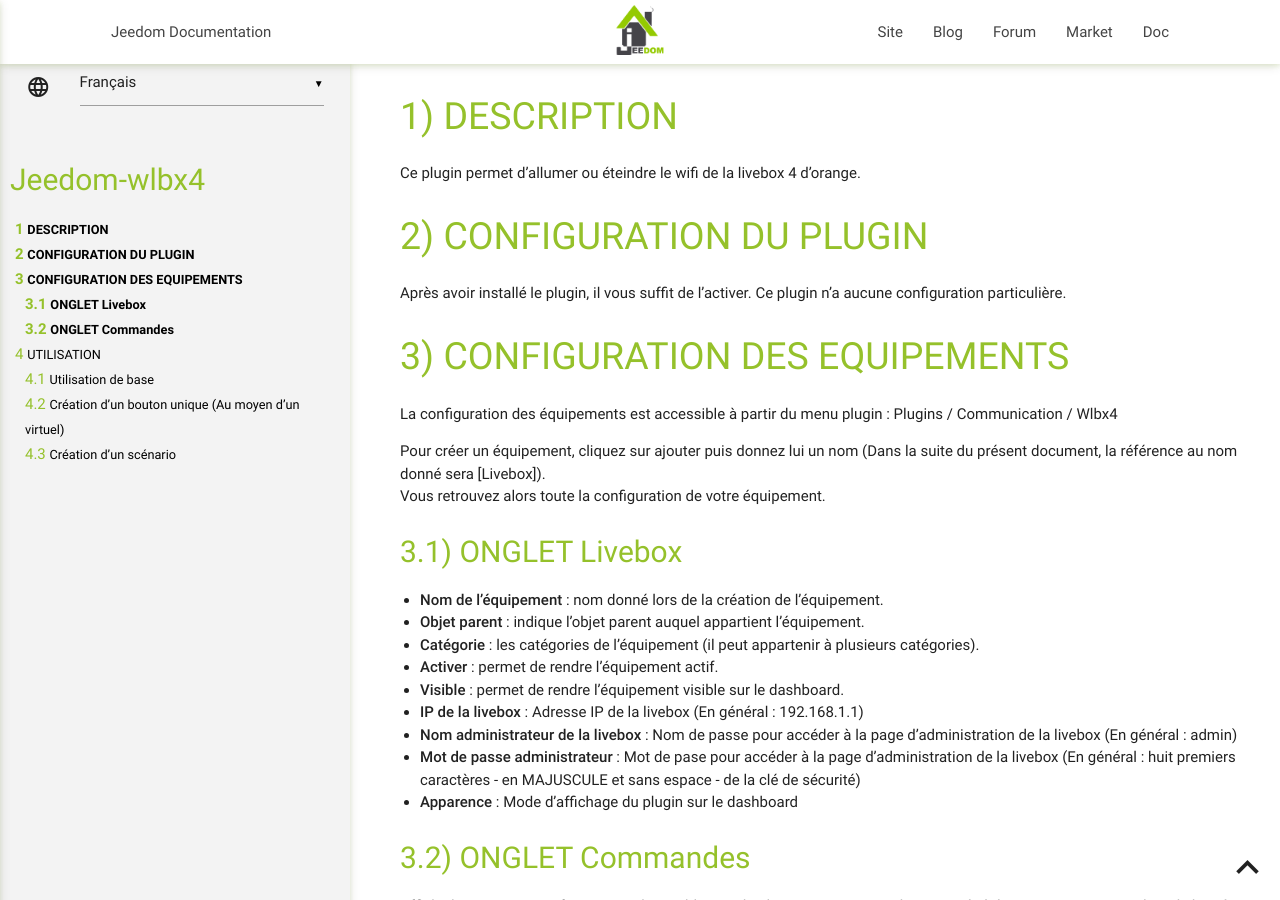
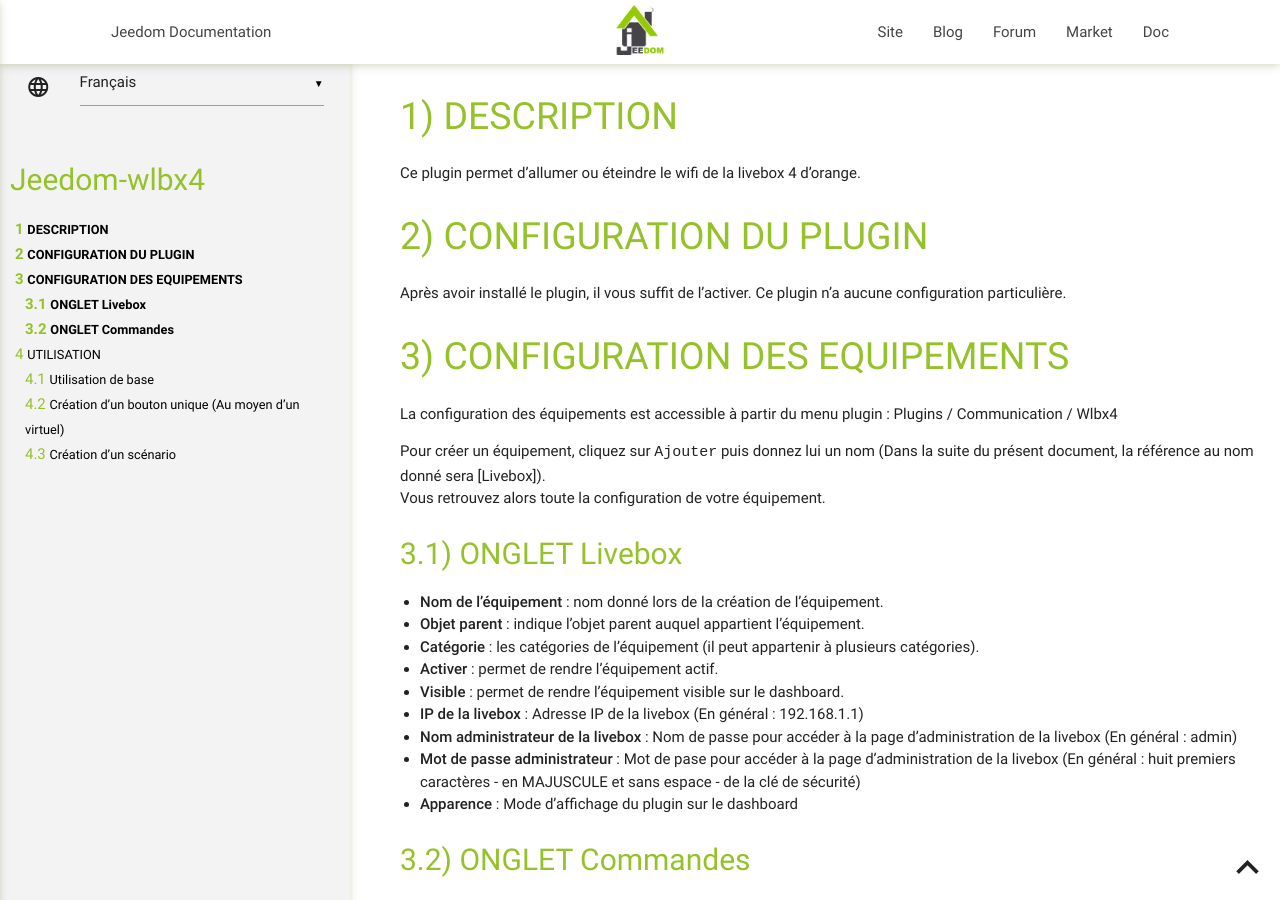
Before and after one commit to pebteam/jeedom-wlbx4, a Jekyll site: the page built from docs/fr_FR/index.md, in a window 1280 px wide and 900 px high. Built offline with Jekyll 4.4.1, drawn with Linux system fonts in a browser that asks for light colours; our own code applies the rules of GitHub Pages for plain Markdown files.

Commit message:
Add files via upload

```diff
--- a/docs/fr_FR/index.md
+++ b/docs/fr_FR/index.md
@@ -11,7 +11,7 @@ CONFIGURATION DES EQUIPEMENTS
 La configuration des équipements est accessible à partir du menu plugin :
 Plugins / Communication / Wlbx4
 
-Pour créer un équipement, cliquez sur ajouter puis donnez lui un nom (Dans la suite du présent document, la référence au nom donné sera [Livebox]).
+Pour créer un équipement, cliquez sur `Ajouter` puis donnez lui un nom (Dans la suite du présent document, la référence au nom donné sera [Livebox]).
 Vous retrouvez alors toute la configuration de votre équipement.
 
 ONGLET Livebox
```
